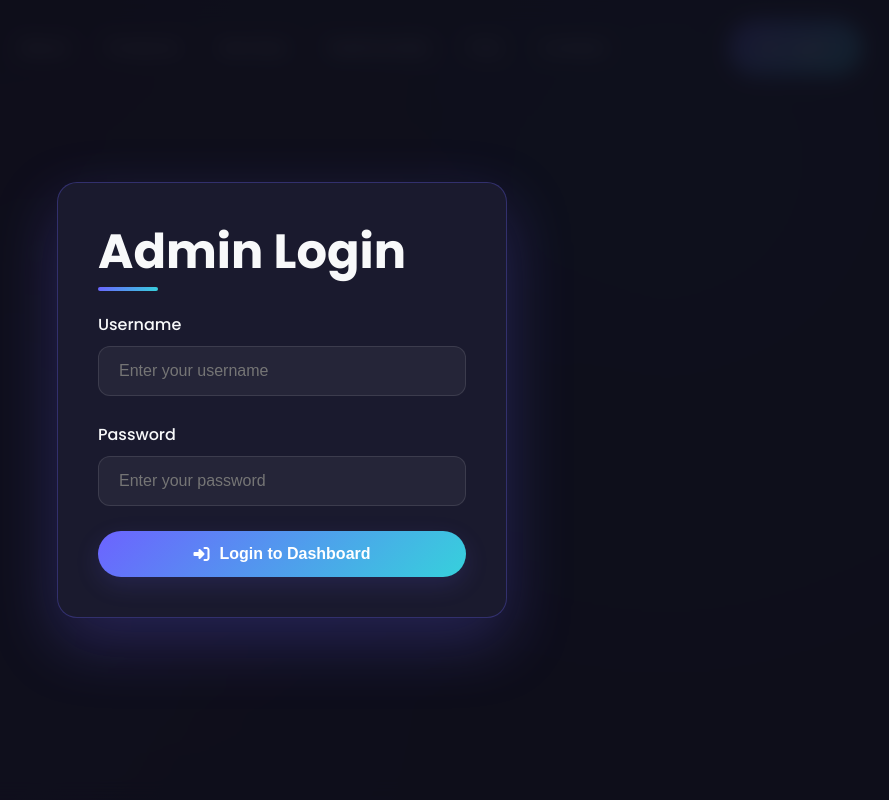
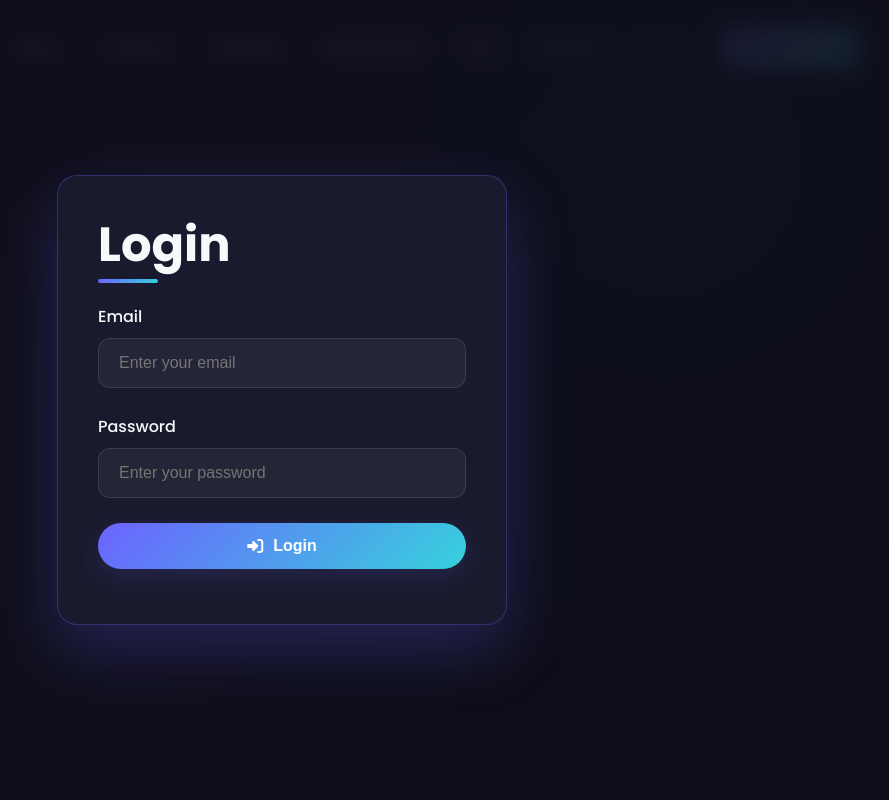
Before and after one commit to zsaaupo/eliteFish, a Django app: page /fisher_man/log_in in a window 1280 px wide. Shown: the whole page, without its empty margins (358-1247 px from the left). Run offline with Django 5.2, Linux system fonts and the light colour scheme.

Commit message:
login added

```diff
--- a/static/css/style.css
+++ b/static/css/style.css
@@ -1092,7 +1092,7 @@ footer {
     text-align: center;
     margin-top: 15px;
     font-size: 0.9rem;
-    display: none;
+    display: block;
 }
 
 /* ===== DASHBOARD ===== */
--- a/static/js/main.js
+++ b/static/js/main.js
@@ -28,6 +28,15 @@ const faqItems = document.querySelectorAll('.faq-item');
 
 // ===== INITIALIZATION =====
 document.addEventListener('DOMContentLoaded', () => {
+
+    const accessToken = localStorage.getItem('access');
+
+    if (accessToken === null || accessToken.trim() === '') {
+            loginModal.style.display = 'flex';
+    } else {
+            loginModal.style.display = 'none';
+    }
+
     initProducts();
     initEventListeners();
     initTestimonialSlider();
@@ -85,31 +94,40 @@ function initEventListeners() {
         });
     }
 
-    if (loginBtn && loginModal) {
-        loginBtn.addEventListener('click', e => {
-            e.preventDefault();
-            loginModal.style.display = 'flex';
-        });
-    }
-
     if (loginForm) {
         loginForm.addEventListener('submit', e => {
             e.preventDefault();
-            const u = document.getElementById('username').value;
-            const p = document.getElementById('password').value;
-
-            if (u === 'Admin' && p === 'Admin') {
-                dashboard.style.display = 'block';
-                loginModal.style.display = 'none';
-            } else {
-                loginError.style.display = 'block';
-            }
+            var email = $("#email").val();
+            var password = $("#password").val();
+            $.ajax({
+                type: "POST",
+                url: "/fisher_man/log_in_api",
+                data: JSON.stringify({'email': email, 'password': password}),
+                contentType: "application/json; charset=utf-8",
+                dataType: "json",
+                success: function(response){
+                    if(response.status == 200){
+                        localStorage.setItem("full_name", response.full_name);
+                        localStorage.setItem("access", response.access);
+                        loginModal.style.display = 'none';
+                    }else{
+                        $('.login-error').html("");
+                        $('.login-error').append(`${response.responseJSON.message}`);
+                    }
+                },
+                error: function(response){
+                    $('.login-error').html("");
+                    $('.login-error').append(`${response.responseJSON.message}`);
+                }
+            });
         });
     }
 
     if (logoutBtn) {
         logoutBtn.addEventListener('click', () => {
-            dashboard.style.display = 'none';
+            localStorage.removeItem("full_name");
+            localStorage.removeItem("access");
+            loginModal.style.display = 'flex';
         });
     }
 
--- a/templates/layout/base.html
+++ b/templates/layout/base.html
@@ -14,6 +14,7 @@
     <!-- Google Fonts -->
     <link href="https://fonts.googleapis.com/css2?family=Poppins:wght@300;400;500;600;700;800&family=Montserrat:wght@900&display=swap" rel="stylesheet">
     <link rel="stylesheet" type="text/css" href="{% static 'css/style.css' %}" />
+    <script src="https://code.jquery.com/jquery-3.6.0.min.js"></script>
 </head>
 <body>
     {% include 'layout/header.html' %}
--- a/templates/layout/header.html
+++ b/templates/layout/header.html
@@ -17,10 +17,9 @@
         </ul>
 
         <div class="nav-right">
-            <a href="#" class="btn btn-primary" id="loginBtn">
-                <i class="fas fa-sign-in-alt"></i>
-                <span>Login</span>
-            </a>
-        </div>
+            <button class="btn btn-primary" id="logoutBtn">
+                <i class="fas fa-sign-out-alt"></i>
+                <span>Logout</span>
+            </button>
     </div>
 </header>
--- a/user/templates/login.html
+++ b/user/templates/login.html
@@ -5,11 +5,11 @@
 {% block body %}
     <div class="modal" id="loginModal">
         <div class="modal-content">
-            <h2>Admin Login</h2>
+            <h2>Login</h2>
             <form id="loginForm">
                 <div class="form-group">
-                    <label for="username">Username</label>
-                    <input type="text" id="username" class="form-input" placeholder="Enter your username" required>
+                    <label for="email">Email</label>
+                    <input type="email" id="email" class="form-input" placeholder="Enter your email" required>
                 </div>
                 <div class="form-group">
                     <label for="password">Password</label>
@@ -17,10 +17,9 @@
                 </div>
                 <button type="submit" class="btn btn-primary" style="width: 100%;">
                     <i class="fas fa-sign-in-alt"></i>
-                    <span>Login to Dashboard</span>
+                    <span>Login</span>
                 </button>
                 <div class="login-error" id="loginError">
-                    Invalid credentials. Username: Admin | Password: Admin
                 </div>
             </form>
         </div>
```
